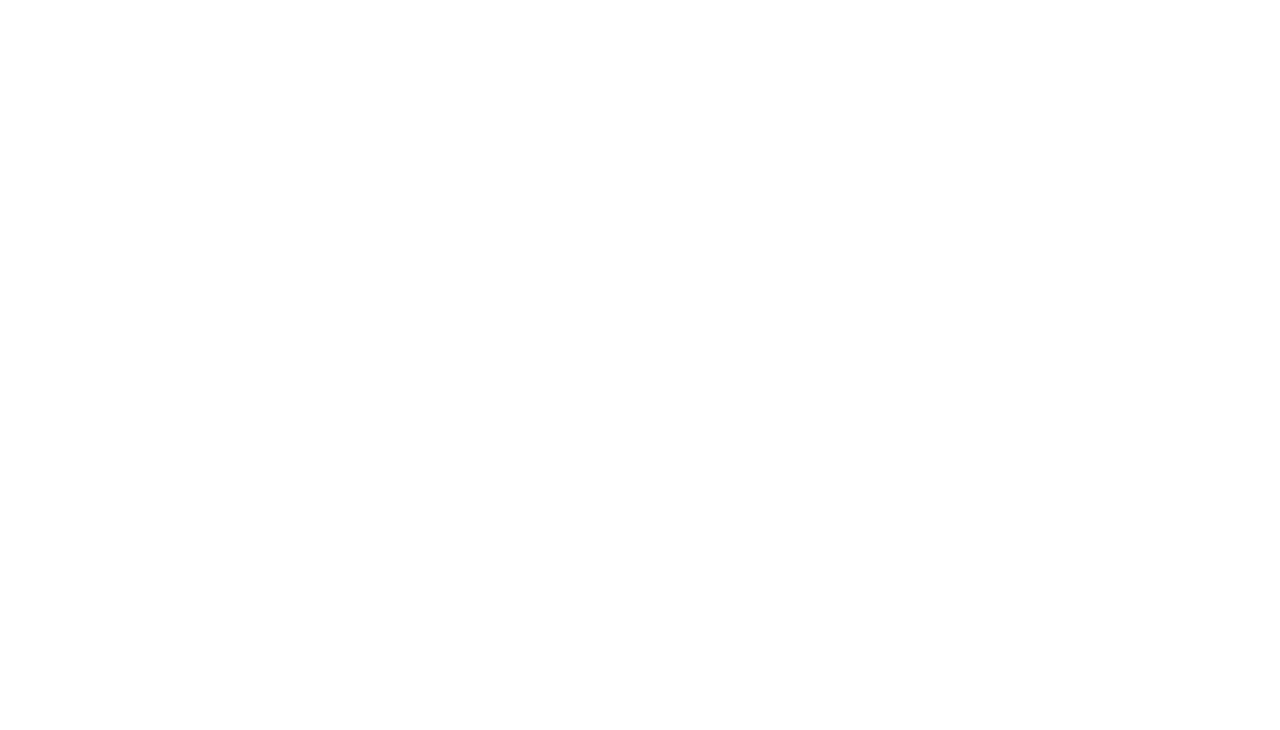
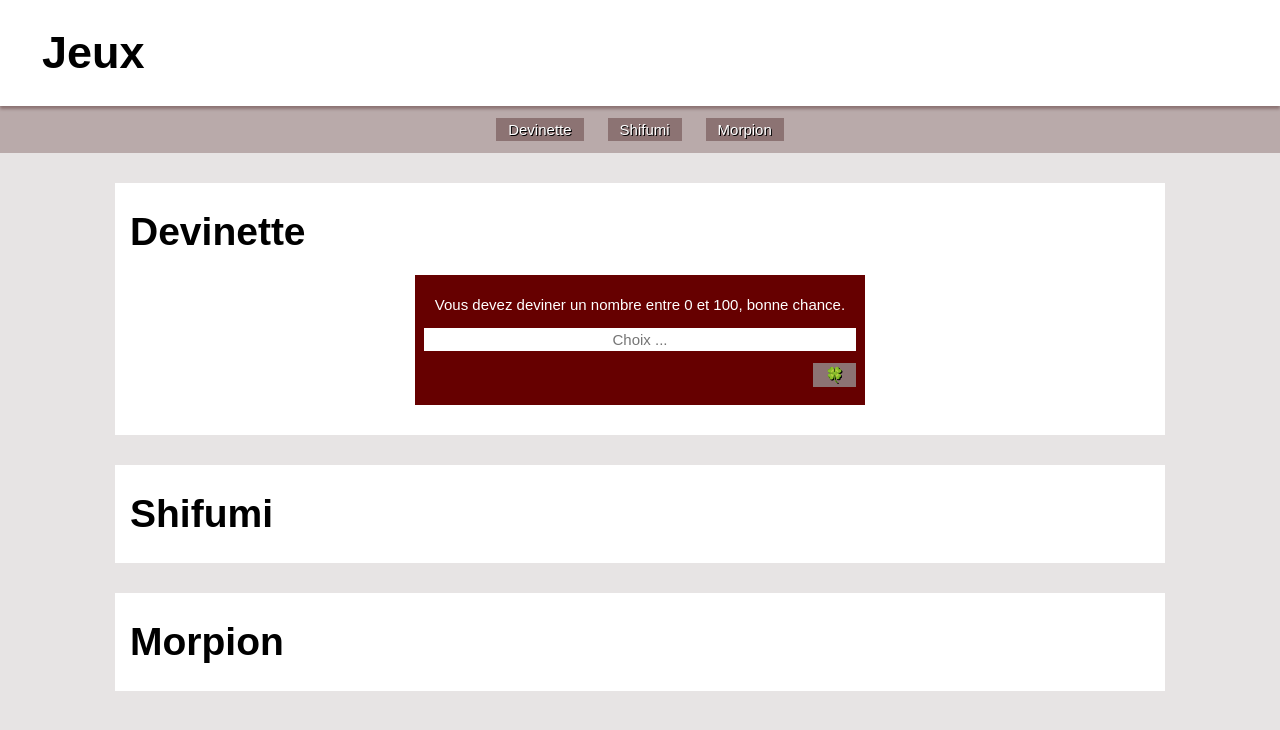
Before and after one commit to Mohamed-skd/demo-jeu, a website with bundled scripts: page composants/accueil/index.html in a window 1280 px wide. Built offline with nearby package versions, Linux system fonts and the light colour scheme.

Commit message:
nav site et debut devinette

```diff
--- a/app-src/js/reset.ts
+++ b/app-src/js/reset.ts
@@ -1,3 +1,16 @@
+// RESET
+// types
+type attributHtml = {
+  nom: string;
+  valeur: string | null;
+};
+
+// variables
+export const html: HTMLElement = document.documentElement,
+  body: HTMLElement = document.body,
+  head: HTMLElement = document.head;
+
+// fonctions
 /**
  * Sélectionne un élément du DOM
  * @param {string} tag  Tag css de l'élément html
@@ -80,15 +93,18 @@ export function modifClass(
  * Récupere les valeurs des attributs d'un élément
  * @param {HTMLElement} elem Element du DOM à analyser
  * @param {string[]} attrib Liste des attributs html à récupérer
- * @returns {object[]}
+ * @returns {attributHtml[]}
  */
 export function recupAttrib(
   elem: HTMLElement,
   attrib: string[] = []
-): object[] {
-  let vals: object[] = [];
+): attributHtml[] {
+  let vals: attributHtml[] = [];
   for (const attr of attrib) {
-    vals.push({ attribut: attr, valeur: elem.getAttribute(attr) });
+    vals.push({
+      nom: attr,
+      valeur: elem.getAttribute(attr),
+    });
   }
   return vals;
 }
@@ -115,11 +131,11 @@ export function style(elem: HTMLElement, attrib: object = {}): void {
  */
 export function aller(
   elem: HTMLElement,
-  cadre: Window = window,
+  cadre: Window & typeof globalThis = window,
   margeX: number = 0,
   margeY: number = 0
 ): void {
-  cadre.scroll(elem.offsetLeft - margeX, elem.offsetHeight - margeY);
+  cadre.scroll(elem.offsetLeft - margeX, elem.offsetTop - margeY);
 }
 
 /**
@@ -185,7 +201,3 @@ export async function requete(req: Promise<any>): Promise<any> {
     console.log(err);
   }
 }
-
-export const html: HTMLElement = document.documentElement,
-  body: HTMLElement = document.body,
-  head: HTMLElement = document.head;
--- a/composants/accueil/accueil.scss
+++ b/composants/accueil/accueil.scss
@@ -0,0 +1,30 @@
+#nav-site {
+  position: sticky;
+  top: 0;
+  padding: 0.2rem;
+  background-color: hsl(var(--clr-gris), 0.5);
+}
+
+#devinette {
+  #dev-form {
+    margin: 1rem auto;
+    padding: 1rem 0.4rem;
+    max-width: 30rem;
+    background-color: hsl(var(--clr-sombre));
+    flex-wrap: wrap;
+
+    #dev-info,
+    #dev-choix {
+      width: 100%;
+      text-align: center;
+    }
+
+    #dev-info {
+      color: white;
+    }
+
+    button {
+      margin-left: auto;
+    }
+  }
+}
--- a/composants/accueil/accueil.ts
+++ b/composants/accueil/accueil.ts
@@ -1,3 +1,54 @@
-import {} from "../../app-src/js/reset.js";
+import {
+  action,
+  aller,
+  hasard,
+  recupAttrib,
+  select,
+  selectTout,
+} from "../../app-src/js/reset.js";
 
-export default function accueil() {}
+export default function accueil() {
+  // nav site
+  const navSite = select("#nav-site")!;
+  const navSiteBts = selectTout("#nav-site button");
+
+  for (const navSiteBt of navSiteBts) {
+    action(navSiteBt, "click", () => {
+      const dataNav = recupAttrib(navSiteBt, ["data-nav"]);
+      const cible = select(`#${dataNav[0].valeur}`)!;
+      aller(cible, window, 0, navSite?.offsetHeight);
+    });
+  }
+
+  // devinette
+  const devForm = select("#dev-form")!;
+  const devInfo = select("#dev-info")!;
+  const devChoix = select("#dev-choix") as HTMLInputElement;
+  const devHasard: number = hasard(101);
+  let info: string =
+    "Vous devez deviner un nombre entre 0 et 100, bonne chance.";
+
+  function devInfos() {
+    devInfo.textContent = info;
+  }
+
+  devInfos();
+  action(devForm, "submit", (e) => {
+    e.preventDefault();
+    const choix: number = parseInt(devChoix?.value as string);
+
+    if (isNaN(choix) || choix < 0 || choix > 100) {
+      info = "Vous devez choisir un nombre entre 0 et 100 👀";
+    }
+
+    if (choix === devHasard) {
+      info = `Bravo ! Vous avez trouvé ${devHasard} !`;
+    } else if (choix < devHasard) {
+      info = `${choix} est trop petit.`;
+    } else if (choix > devHasard) {
+      info = `${choix} est trop grand.`;
+    }
+
+    devInfos();
+  });
+}
--- a/composants/accueil/index.html
+++ b/composants/accueil/index.html
@@ -8,16 +8,47 @@
     <link rel="shortcut icon" href="" type="image/x-icon" />
     <link rel="stylesheet" href="../../app-dist/style.css" />
     <script src="../../app-dist/app.js" type="module"></script>
-    <title>Document</title>
+    <title>Jeux</title>
   </head>
 
   <!-- debut de page -->
   <body>
     <header>
-      <h1></h1>
+      <h1>Jeux</h1>
     </header>
-    <nav></nav>
-    <main></main>
+
+    <nav id="nav-site">
+      <ul class="flex">
+        <li><button data-nav="devinette">Devinette</button></li>
+        <li><button data-nav="shifumi">Shifumi</button></li>
+        <li><button data-nav="morpion">Morpion</button></li>
+      </ul>
+    </nav>
+
+    <main>
+      <section id="devinette">
+        <h2>Devinette</h2>
+        <form method="post" id="dev-form" class="flex">
+          <p id="dev-info"></p>
+          <input
+            type="text"
+            name="dev-choix"
+            id="dev-choix"
+            placeholder="Choix ..."
+          />
+          <button>🍀</button>
+        </form>
+      </section>
+
+      <section id="shifumi">
+        <h2>Shifumi</h2>
+      </section>
+
+      <section id="morpion">
+        <h2>Morpion</h2>
+      </section>
+    </main>
+
     <footer></footer>
   </body>
   <!-- fin de page  -->
--- a/style.scss
+++ b/style.scss
@@ -4,6 +4,20 @@
 body {
   display: flow-root;
   min-height: 100vh;
+  background-color: hsl(var(--clr-blanc));
+
+  header {
+    padding: 1rem 2rem;
+    background-color: white;
+    box-shadow: 0 0.2rem 0.2rem hsl(var(--clr-gris));
+  }
+
+  section {
+    margin: 2rem auto;
+    padding: 1rem 0.2rem;
+    max-width: 70rem;
+    background-color: white;
+  }
 }
 
 .flex {
@@ -20,3 +34,17 @@ body {
   display: grid;
   gap: 0.4rem;
 }
+
+.lien,
+button {
+  cursor: pointer;
+  padding-inline: 0.8rem;
+  color: white;
+  background-color: hsl(var(--clr-gris));
+  text-shadow: 1px 1px black;
+  &:hover {
+    color: black;
+    text-shadow: 1px 1px white;
+    background-color: hsl(var(--clr-blanc));
+  }
+}
```
Also changed, not shown: app-types/app-src/js/reset.d.ts (+8 -3 lines), 2 other files.
